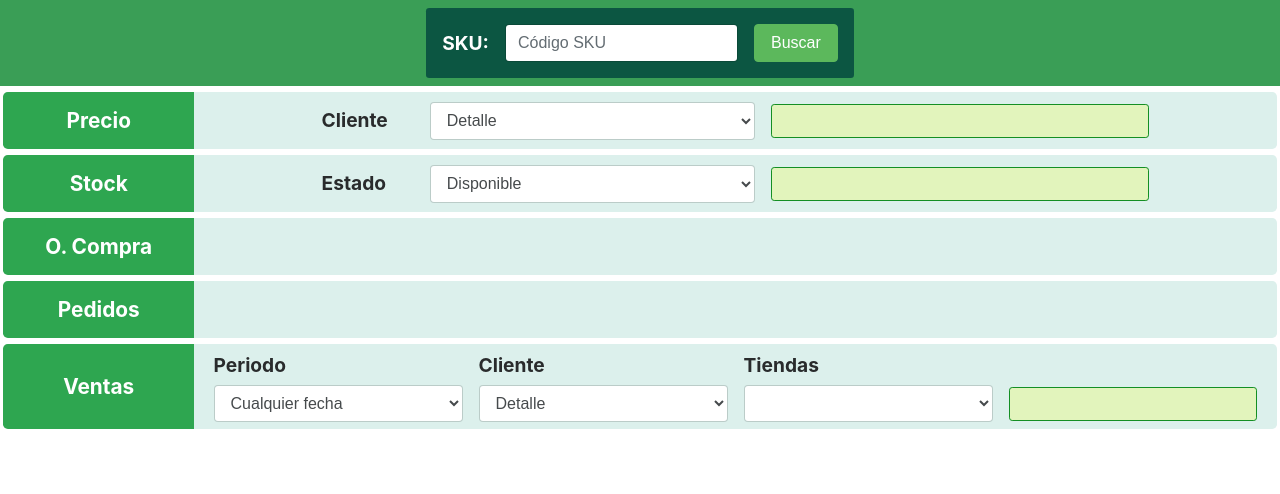
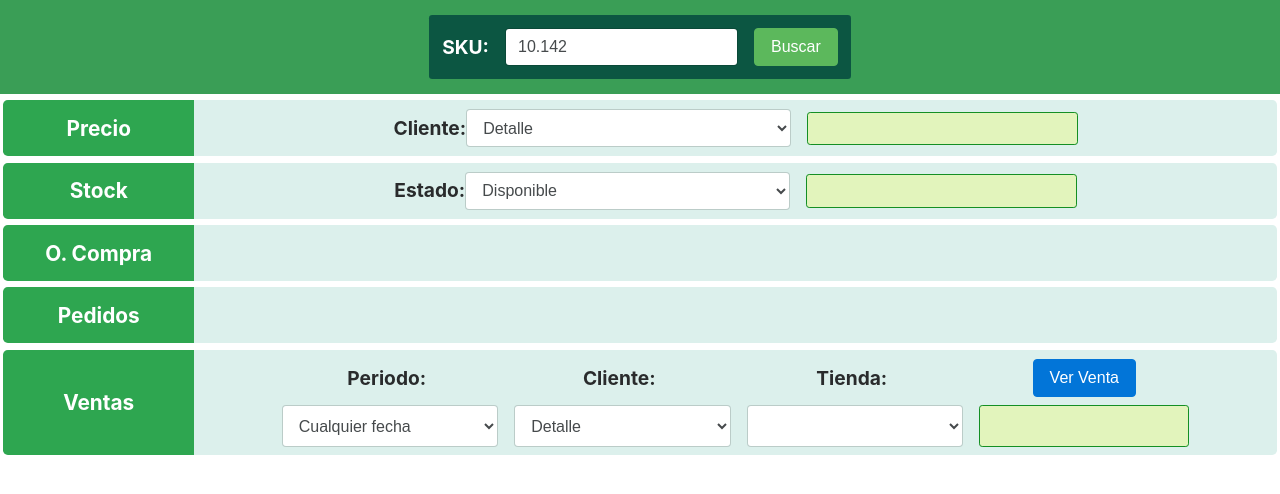
Before and after one commit to aobandof/kayser.dev, a PHP site: page /sku_consultar.html in a window 1280 px wide. Shown: the top 494 px of the page. Run offline with PHP 8.4, Linux system fonts and the light colour scheme; lists and menus that the app fills with data are empty; some libraries are stand-ins or nearby versions.

Commit message:
2017-09-04-pm: SEGUIMOS CON SKU_CONSULTAR, LLENAMOS LOS SELECTS Y MOSTRAMOS LOS VALORES, FALTA LOS ONCHANGE Y CALCULAR LA VENTA

```diff
--- a/shared/css/sku.css
+++ b/shared/css/sku.css
@@ -376,7 +376,7 @@ div {
   width: 100%;
 }
 #div_cont_sku_consultar>div:nth-child(1) {
-  flex: 0 1 10%;
+  flex: 0 1 12%;
   justify-content: center;
   align-items: center;
   width: 100%;
@@ -388,7 +388,8 @@ div {
   align-items: center;
   border-radius: .2rem;
   background-color: rgba(4, 74, 63, 0.85);
-  padding: .5rem;
+  padding: .3rem;
+  flex: 0 1 auto;
 }
 #div_cont_sku_consultar>div:nth-child(1) span {
   color: white;
@@ -407,6 +408,11 @@ div {
   display: flex;
   margin: .2rem .2rem;
   flex: 0 1 8%;
+}
+.item_consulta_sku span { /** para que los span alinien al centro su texto **/
+  display: flex !important;
+  justify-content: center;
+  align-items: center !important;
 }
 .item_consulta_sku>.titulo_fila {
   background-color: rgba(7, 150, 47, 0.84);
@@ -430,33 +436,32 @@ div {
   background-color: rgba(220, 240, 236, 1);
 }
 #div_cont_ventas {
-  flex: 0 1 12%;
+  flex: 0 1 15%;
 }
 #div_cont_ventas>div:nth-child(2)>div {
-  flex: 0 1 23%;
+  flex: 0 1 20%;
   margin: .5rem;
   height: 100%;
   display: flex;
   flex-direction: column;
   justify-content: center;
 }
-
 .item_consulta_sku .label, .item_consulta_sku .reporte_valor, .label_fila {
   font-size: 1.2rem;
   font-weight: bold;
 }
-.item_consulta_sku .label {
-  flex: 0 1 10%;
-}
+
 #div_cont_ventas>div:nth-child(2)>div>* {
-  flex: 0 1 40%;
-}
-#div_cont_ventas .reporte_valor {
-  margin-left: 0rem;
+  flex: 0 0 40%;
+  display: flex;
+  justify-content: center;
+  align-items: center;
+  margin: .2rem;
+
 }
 .item_consulta_sku .reporte_valor {
   background-color: rgb(226, 244, 188);
-  flex: 0 1 35%;
+  flex: 0 1 25%;
   margin-left: 1rem;
   border-radius: .2rem;
   border: 1px solid rgb(20, 143, 36);
@@ -470,10 +475,11 @@ div {
 
 
 @media (max-width: 750px) {
-  .item_consulta_sku .label, .item_consulta_sku .reporte_valor {
+  .item_consulta_sku .label, .item_consulta_sku .reporte_valor, .item_consulta_sku .label_fila,
+  .item_consulta_sku button, .item_consulta_sku select {
+    font-size: .75rem;
+  }
+  .item_consulta_sku>.titulo_fila {
     font-size: .8rem;
   }
-  .item_consulta_sku>.titulo_fila {
-    font-size: 1rem;
-  }
 }
--- a/shared/js/sku_consultar.js
+++ b/shared/js/sku_consultar.js
@@ -1,10 +1,90 @@
+var sku_buscado=""; // afuera del ready para hacerla global
 $(document).ready(function() {
-
+  document.getElementById('button_buscar_sku_consultar').onclick= function(){ // EVENTO CLICK PARA CARGA INICIALL AL BUSCAR SKU
+    sku_buscado=document.getElementById('text_buscar_sku_consultar').value
+    /* ANTES VALIDAR VALORES NO VACIOS Y TEXTO DE SKU, crear funcion que compruebe que busque desde articulo en adelante */
+    if(sku_buscado!="")
+      cargarBusquedaSku();
+    else
+      alert("Ingrese Articulo, Sku o Parte de Sku para mostrar RESULTADOS");
+  }
+  select_cliente_precio=document.getElementById('select_cliente_sku_consultar')
+  select_cliente_precio.onchange= function(){
+    parametros={ 'precio' : select_cliente_precio.value, 'sku' : sku_buscado }
+    $.ajax({ url : 'sku_consultar.php', type : 'post', dataType : 'json', data : parametros,
+      success : function(data) {
+        if(!!data['errors'])
+          console.log(data['errors']);
+        else {
+          console.log(data['precio']);
+          if(data['precio']=="")
+            document.getElementById('span_precio_sku').innerHTML="SIN RESULTADOS"; //agregamos el Precio
+          else
+            document.getElementById('span_precio_sku').innerHTML="$ "+data['precio'].toLocaleString('de-DE'); //agregamos el Precio
+        }
+      },
+      error : function() {
+        console.log("error");
+      }
+    });
+  }
 
 });
-function cargarSelectConsultarPrecioSku(codigo,cliente) {
-
+function calcularVenta(){
+  var parametros = {
+    'opcion'    :   'calcular_venta',
+    'sku'       :   sku_buscado,
+    'periodo'   :   'all',
+    'cliente'   :   15,
+    'tienda'    :   'all'
+  };
+  $.ajax({
+    url     :   'sku_consultar.php',
+    type    :   'post',
+    dataType:   'json',
+    data    :   parametros,
+    success : function(data) {
+      console.log(data);
+    },
+    error : function() {
+      console.log("error");
+    }
+  });
 }
-function cargarSelectConsultarStockSku(codigo,estado){
-
+function cargarBusquedaSku(){
+  var parametros = {
+    'sku'      : sku_buscado,
+    'precio'   : 15,
+    'stock'    : 'disponible',
+    'tiendas'  : 'si'
+  };
+  $.ajax({
+    url: 'sku_consultar.php',
+    type: 'post',
+    dataType: 'json',
+    data: parametros,
+    success : function(data) {
+      if(!!data['errors'])
+        console.log(data['errors']);
+      else {
+        // *************************************************************************************
+        document.getElementById('span_precio_sku').innerHTML="$ "+data['precio'].toLocaleString('de-DE'); //agregamos el Precio
+        // *************************************************************************************
+        let stock_total=0;
+        data['stock'].forEach(function(item,index){
+          stock_total+=item['Cant'];
+        });
+        document.getElementById('span_stock_sku').innerHTML=stock_total; // agregamos el stock total
+        // *************************************************************************************
+        opciones="<option value='all'>TODAS LAS TIENDAS</option>";
+        data['tiendas'].forEach(function(item,index){
+          opciones+="<option value='"+item['Codigo']+"'>"+item["Nombre"]+"</option>"
+        })
+        document.getElementById('select_tiendas_sku_consultar').innerHTML=opciones;
+      }
+    },
+    error : function() {
+      console.log("error");
+    }
+  });
 }
--- a/sku/sku_consultar.html
+++ b/sku/sku_consultar.html
@@ -20,31 +20,31 @@
         <div class="container_row">
           <div>
             <span>SKU: </span>
-            <input type="text"  class="form-control" placeholder="Código SKU">
-            <button class="btn btn-success">Buscar</button>
+            <input type="text"  class="form-control" placeholder="" id="text_buscar_sku_consultar" value="10.142">
+            <button class="btn btn-success" id="button_buscar_sku_consultar">Buscar</button>
           </div>
         </div>
         <div class="container_column">
           <div id="div_cont_precios" class="item_consulta_sku">
             <div class="titulo_fila">Precio</div>
             <div>
-              <span class="label">Cliente</span>
-              <select name="" class="form-control">
+              <span class="label">Cliente:</span>
+              <select name="" class="form-control" id="select_cliente_sku_consultar">
                 <option value="15">Detalle</option>
                 <option value="17">Promotoras</option>
               </select>
-              <span class="reporte_valor">&nbsp</span>
+              <span class="reporte_valor" id="span_precio_sku"></span>
             </div>
           </div>
           <div id="div_cont_stock" class="item_consulta_sku">
             <div class="titulo_fila">Stock</div>
             <div>
-              <span class="label">Estado</span>
+              <span class="label">Estado:</span>
               <select name="" class="form-control">
                 <option value="">Disponible</option>
-                <option value="Total"></option>
+                <option value="">Total</option>
               </select>
-              <span class="reporte_valor">&nbsp</span>
+              <span class="reporte_valor" id="span_stock_sku">&nbsp</span>
             </div>
           </div>
           <div id="div_cont_orden_compra" class="item_consulta_sku">
@@ -67,9 +67,9 @@
             <div class="titulo_fila">Ventas</div>
             <div>
                 <div>
-                  <span class="label_fila">Periodo</span>
+                  <span class="label_fila">Periodo:</span>
                   <select name="" class="form-control">
-                    <option value="cualquier">Cualquier fecha</option>
+                    <option value="all">Cualquier fecha</option>
                     <option value="hoy">Hoy Día</option>
                     <option value="semana">Última Semana</option>
                     <option value="mes">Último Mes</option>
@@ -78,19 +78,19 @@
                   </select>
                 </div>
                 <div>
-                  <span class="label_fila">Cliente</span>
+                  <span class="label_fila">Cliente:</span>
                   <select name="" class="form-control">
                     <option value="15">Detalle</option>
                     <option value="17">Promotoras</option>
                   </select>
                 </div>
                 <div>
-                  <span class="label_fila">Tiendas</span>
-                  <select name="" class="form-control"></select>
+                  <span class="label_fila">Tienda:</span>
+                  <select name="" class="form-control" id="select_tiendas_sku_consultar"></select>
                 </div>
                 <div>
-                  <span class="label_fila">&nbsp</span>
-                  <span class="reporte_valor">&nbsp</span>
+                  <span><button type="" name="" id="button_show_ventas_sku_consultar" class="btn btn-primary">Ver Venta</button></span>
+                  <span class="reporte_valor" id="span_venta_sku">&nbsp</span>
                 </div>
             </div>
           </div>
```
Also changed, not shown: shared/clases/DBConnection.php (+15 -6 lines), sku/sku_consultar.php (+44 -9 lines).
